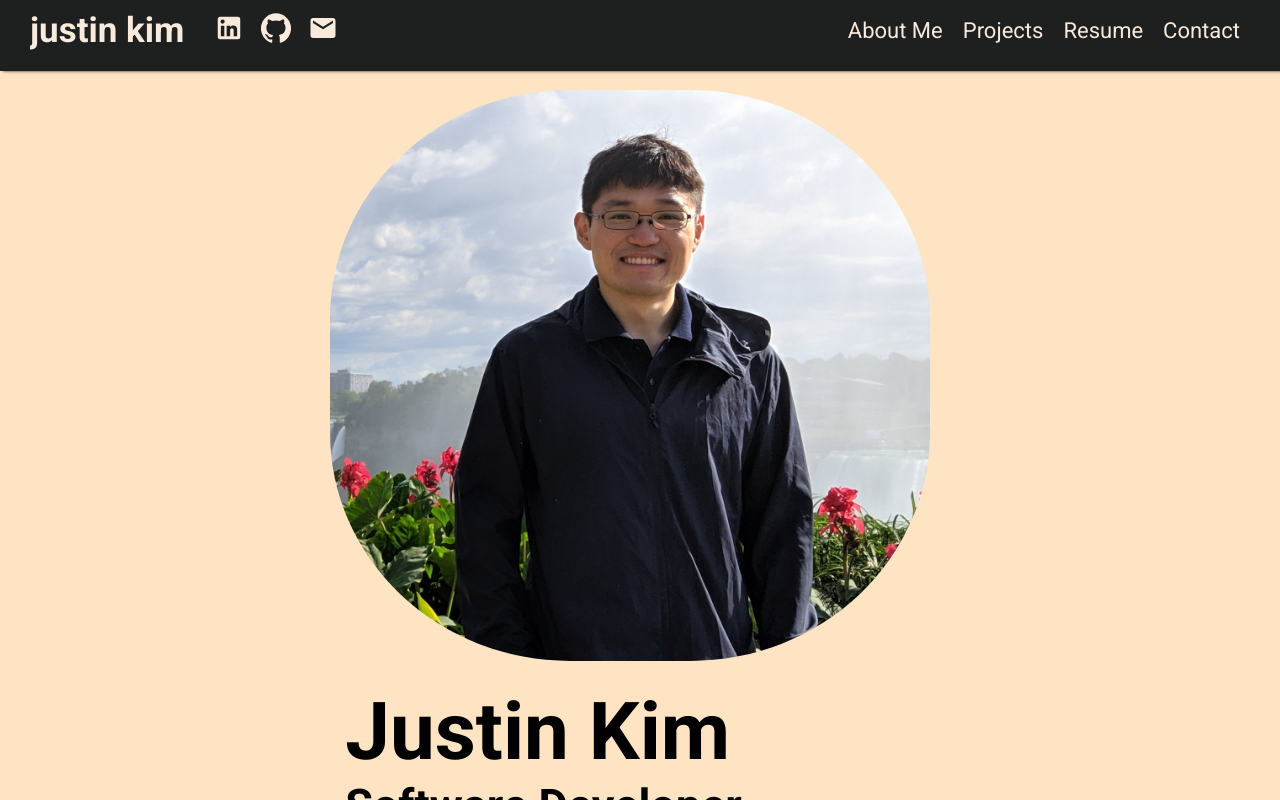
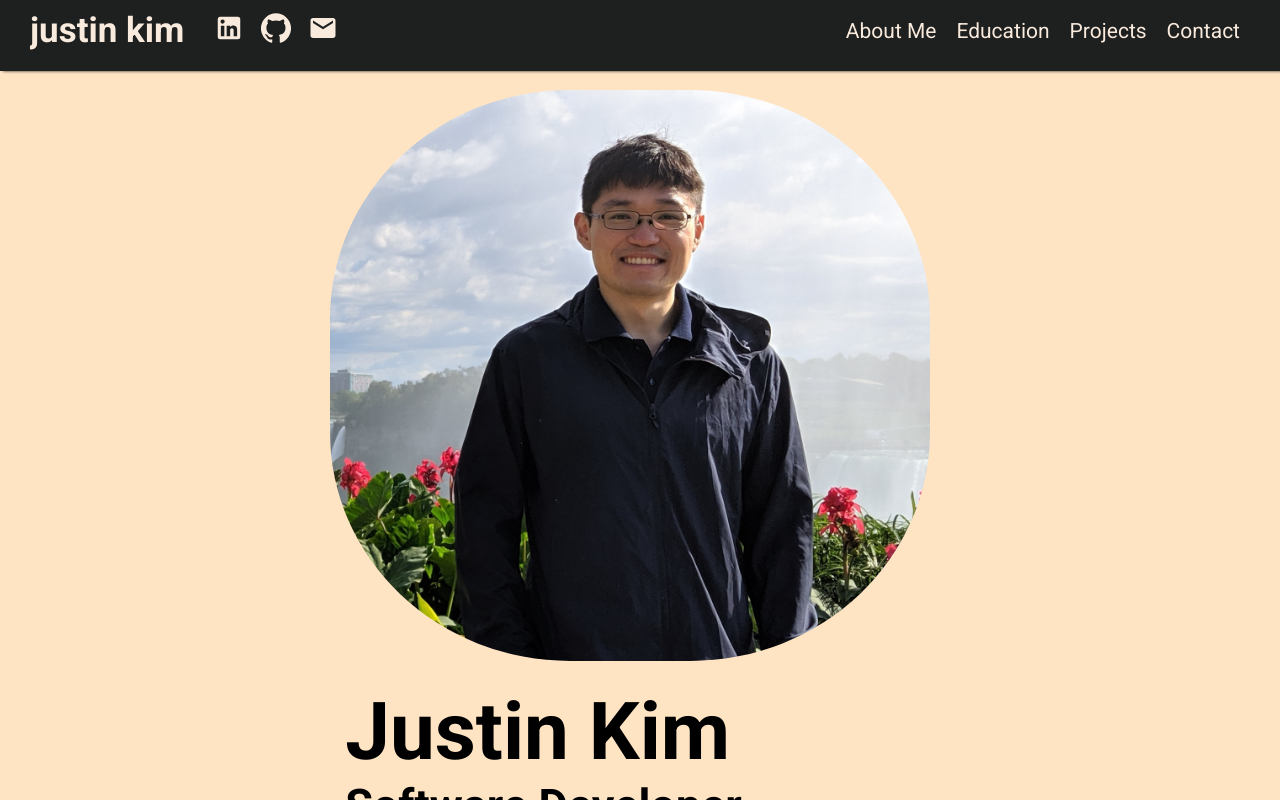
Before and after one commit to kimjust6/Portfolio, a React (Create React App) app: page / in a window 1280 px wide. Built offline with nearby package versions, Linux system fonts and the light colour scheme.

Commit message:
fixed bug where icons wouldn't change color

```diff
--- a/src/components/navbar/Navbar.jsx
+++ b/src/components/navbar/Navbar.jsx
@@ -29,8 +29,8 @@ export default function Navbar ({menuOpen, setMenuOpen}) {
         <div className="right">
           <div className="allLinks">
           <a className="link" href="#intro">About Me</a>
+          <a className="link" href="#education">Education</a>
           <a className="link" href="#projects">Projects</a>
-          <a className="link" href="#resume">Resume</a>
           <a className="link contactLink" href="#contact">Contact</a>
           </div>
           <div className="hamburger" onClick={()=>(setMenuOpen(!menuOpen))}>
--- a/src/components/navbar/navbar.scss
+++ b/src/components/navbar/navbar.scss
@@ -1,6 +1,6 @@
 @import "../../global.scss";
 
-.navbar{
+.navbar {
   background-color: $mainColor;
   color: $secondaryColour;
   width: 100%;
@@ -11,89 +11,80 @@
   z-index: 3; //make topbar show on top of other components
   box-shadow: 3px 0px 3px $mainColor;
 
-    .wrapper{
+  .wrapper {
     display: flex;
     padding: 10px 30px;
     align-items: center;
     justify-content: space-between;
 
-        .left{
-            display:flex;
+    .left {
+      display: flex;
       align-items: center;
 
-            .name{
+      .name {
         font-size: 35px;
         font-weight: 700;
         text-decoration: none;
         color: inherit;
         // margin-right: 40px;
       }
-            .itemContainer{
+      .itemContainer {
         font-size: 20px;
         margin-left: 30px;
-                span{
+        span {
           font-weight: 400;
         }
-                a{
+
+        a {
           color: $secondaryColour;
         }
+
         // margin: 10px;
-                .icon{
+        .icon {
           align-items: center;
           font-size: 30px;
           margin-right: 17px;
         }
       }
+    }
+    .right {
+      display: flex;
+      align-items: center;
 
-
-        }
-        .right{
-            display:flex;
-            align-items: center;
-            @media (max-width:$hamburgerWidth){
-
-
-            }
-
-            .link{ // style the links on the right
+      .link {
+        // style the links on the right
         padding: 0px 10px;
         text-decoration: none;
         color: inherit;
-                font-size: 22px;
+        font-size: 21px;
 
-
-                .contactLink
-                {
+        .contactLink {
           margin-right: 50px;
         }
-                .allLinks
-                {
+        .allLinks {
           margin-right: 10px;
         }
-
       }
 
-            .link:hover{ //when you hover
+      .link:hover {
+        //when you hover
         // color: $linkHover;
         text-decoration: underline;
         text-overflow: ellipsis;
         font-weight: 500;
       }
 
-            @media only screen and (max-width: $hamburgerWidth){
-                .link{
+      @media only screen and (max-width: $hamburgerWidth) {
+        .link {
           // right: -300px;
-                    display:none;
+          display: none;
         }
-
       }
-            .hamburger{
+      .hamburger {
         display: none;
       }
 
-
-                .hamburger{
-
+      .hamburger {
         // padding-left: 40px;
         overflow-y: hidden;
         display: flex;
@@ -101,56 +92,53 @@
         width: 32px;
         height: 26px;
 
-
         justify-content: space-between;
         cursor: pointer;
 
-                    span{
-
+        span {
           transform-origin: right;
           transition: all 0.75s ease;
           width: 100%;
           height: 3px;
           background-color: $secondaryColour;
           // padding-right: 4px;
-
         }
       }
-                @media only screen and (min-width: $hamburgerWidth){
-                    .hamburger{
-                        display:none;
+      @media only screen and (min-width: $hamburgerWidth) {
+        .hamburger {
+          display: none;
+        }
+      }
     }
   }
 
-
-        }
-    }
-
-    &.active{
+  &.active {
     // transition-duration: 200ms;
 
     background-color: $secondaryColour;
     color: $mainColor;
-        .hamburger{
-
-            span{
-
-                &:nth-child(2){
+    .left {
+      .itemContainer {
+        a {
+          color: $mainColor;
+        }
+      }
+    }
+    .hamburger {
+      span {
+        &:nth-child(2) {
           background-color: $secondaryColour;
         }
         background-color: $secondaryColour;
-                &:first-child{
+        &:first-child {
           background-color: $mainColor;
           transform: rotate(-43deg);
         }
-                &:last-child{
+        &:last-child {
           background-color: $mainColor;
           transform: rotate(43deg);
         }
-
       }
     }
   }
-
-
 }
```
Lines whose indentation alone changed are shown as unchanged.
